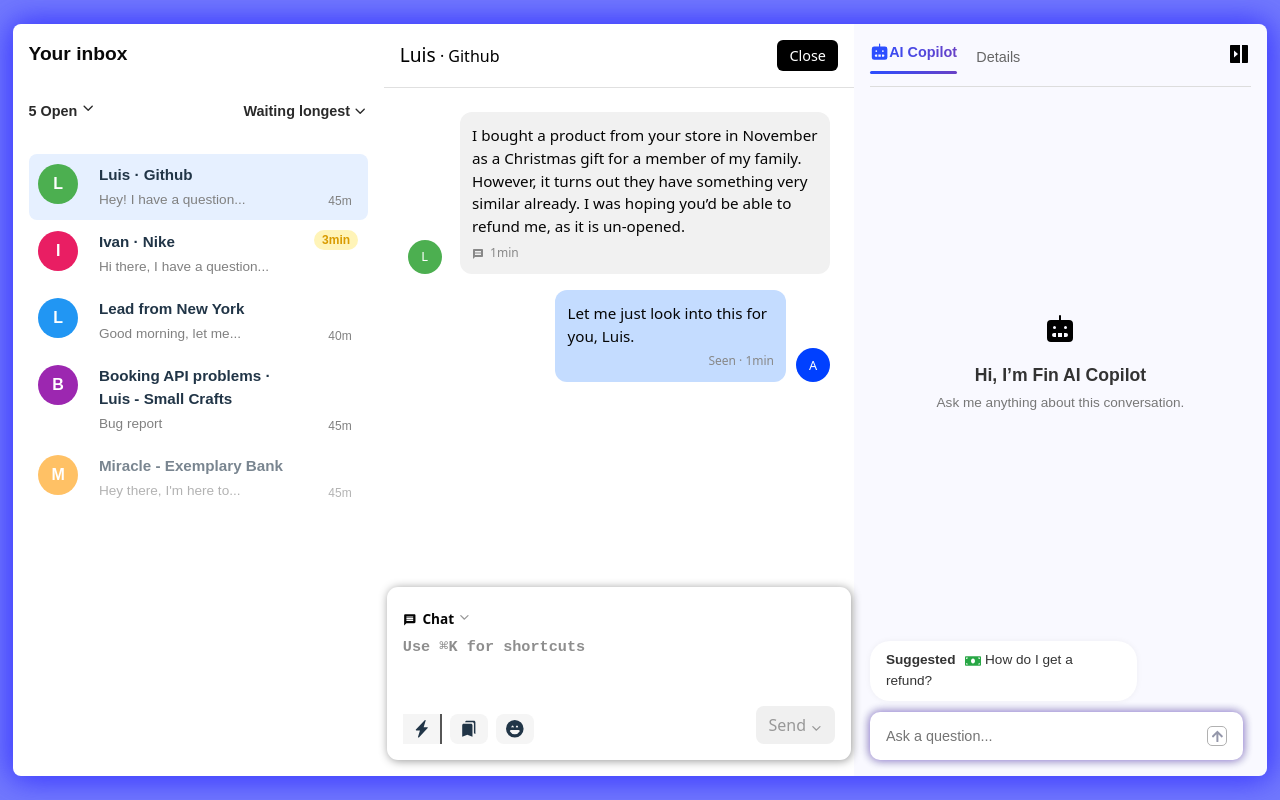
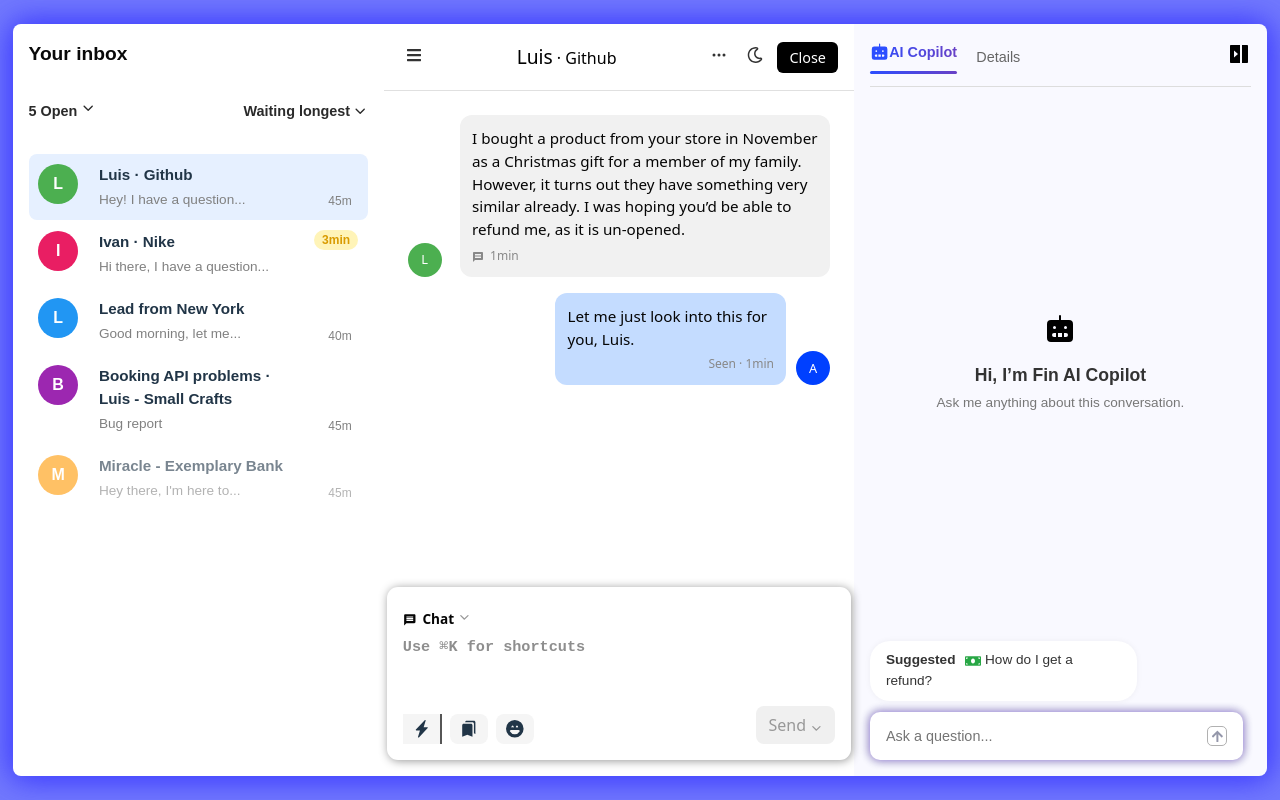
Before and after one commit to sesansu-bit/Chat-Bot, a React (Vite) app: page / in a window 1280 px wide. Built offline with nearby package versions, Linux system fonts and the light colour scheme.

Commit message:
Your message here

```diff
--- a/src/customerchat.module.css
+++ b/src/customerchat.module.css
@@ -285,7 +285,9 @@
   color: #fff;
   background-color: #000;
 }
-
+.icon-btn {
+  display: block;
+}
 /* Responsive Styles */
 @media (max-width: 1099px) {
   .customer-container {
@@ -294,6 +296,9 @@
     border-radius: 8px;
 
   }
+    .icon-btn {
+      display: block;
+    }
 
   .customer-message {
     margin-left: 0;
```
Also changed, not shown: src/App.jsx (line endings or trailing spaces).
